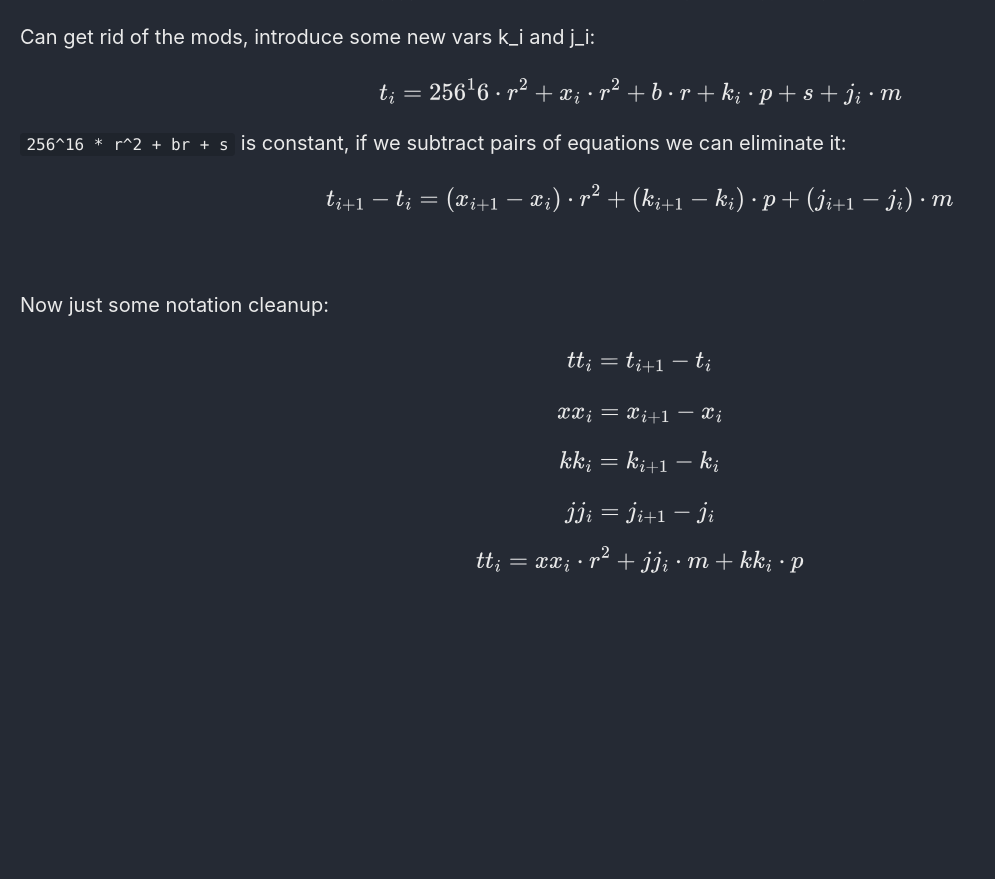
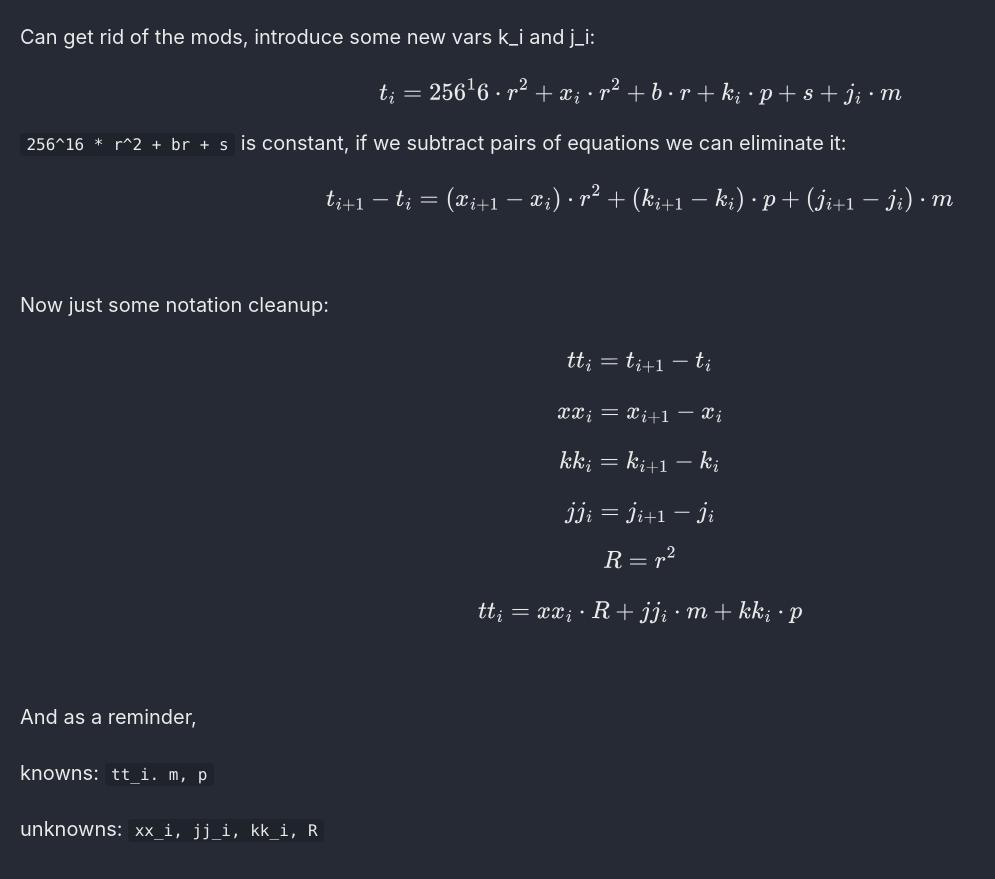
Before and after one commit to Connor-McCartney/Connor-McCartney.github.io, a Jekyll site: the page built from _pages/cryptography/other/Nostalgic-SECCONCTF14.md, in a window 1280 px wide and 900 px high, scrolled down 7093 px. Shown: the top 879 px of the window, without its empty margins (0-995 px from the left). Built offline with Jekyll 4.4.1, drawn with Linux system fonts in a browser that asks for light colours; cached includes are drawn as plain includes; before the commit the page ends 7719 px from its top, so only the background shows below that.

Commit message:
Update Nostalgic-SECCONCTF14.md

```diff
--- a/_pages/cryptography/other/Nostalgic-SECCONCTF14.md
+++ b/_pages/cryptography/other/Nostalgic-SECCONCTF14.md
@@ -313,4 +313,14 @@ $$kk_i = k_{i+1} - k_i$$
 
 $$jj_i = j_{i+1} - j_i$$
 
-$$tt_i = xx_i \cdot r^2 + jj_i \cdot m + kk_i \cdot p$$
+$$R = r^2$$
+
+$$tt_i = xx_i \cdot R + jj_i \cdot m + kk_i \cdot p$$
+
+<br>
+
+And as a reminder,
+
+knowns: `tt_i. m, p`
+
+unknowns: `xx_i, jj_i, kk_i, R`
```
